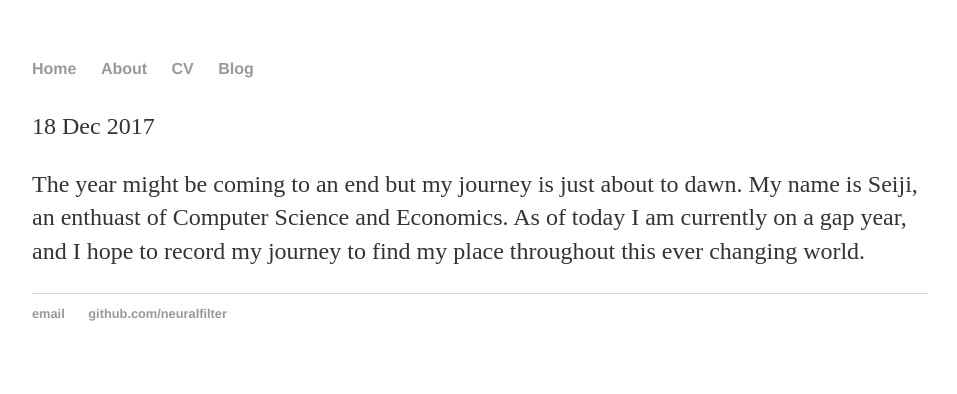
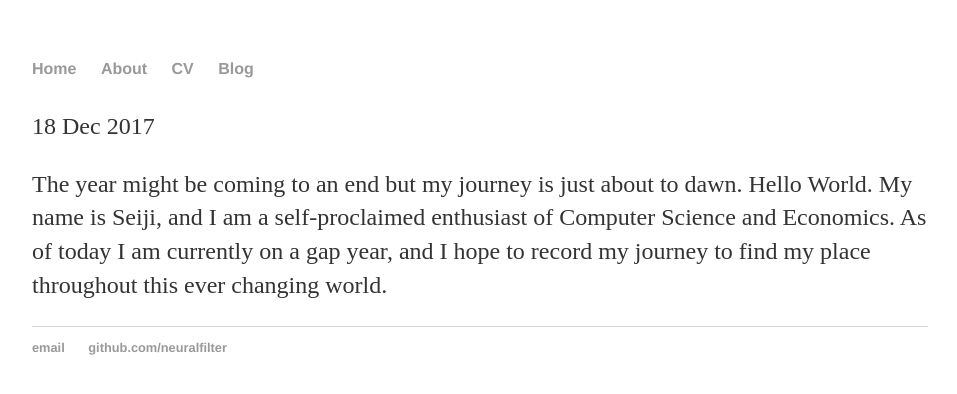
Before and after one commit to neuralfilter/neuralfilter.github.ioa, a Jekyll site: the page built from _posts/2017-12-17-print("Hello World").md, in a window 1280 px wide. Shown: the top 394 px of the page, without its empty margins (160-1117 px from the left). Built offline with Jekyll 4.4.1, drawn with Linux system fonts in a browser that asks for light colours; our own code applies the rules of GitHub Pages for plain Markdown files.

Commit message:
Update 2017-12-17-print("Hello World").md

```diff
--- a/_posts/2017-12-17-print("Hello World").md
+++ b/_posts/2017-12-17-print("Hello World").md
@@ -3,4 +3,6 @@ layout: post
 title: "print("Hello World")"
 date: 2017-12-17
 ---
-The year might be coming to an end but my journey is just about to dawn. My name is Seiji, an enthuast of Computer Science and Economics.  As of today I am currently on a gap year, and I hope to record my journey to find my place throughout this ever changing world.
+The year might be coming to an end but my journey is just about to dawn.
+Hello World.
+My name is Seiji, and I am a self-proclaimed enthusiast of Computer Science and Economics.  As of today I am currently on a gap year, and I hope to record my journey to find my place throughout this ever changing world.
```
